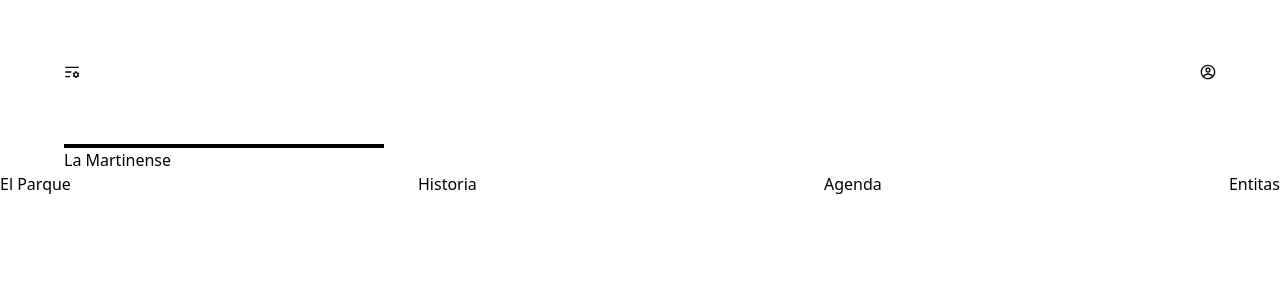
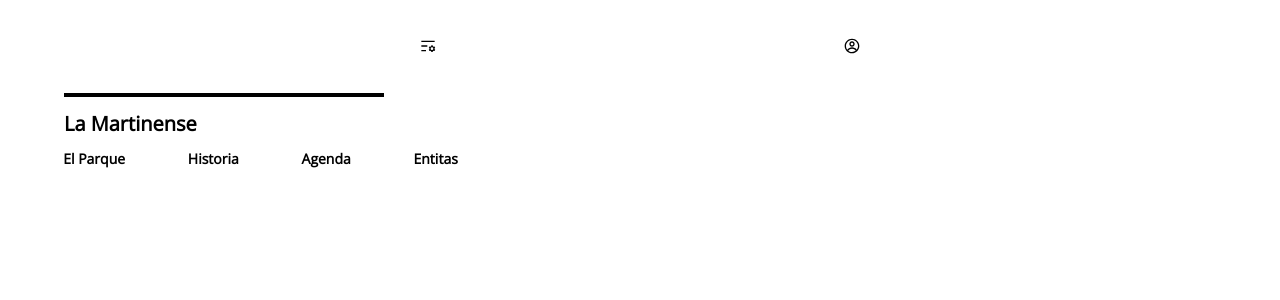
Before and after one commit to La-Martinense/App-Project, a React (Create React App) app: page / in a window 1280 px wide. Shown: the top 300 px of the page. Built offline with nearby package versions, Linux system fonts and the light colour scheme.

Commit message:
css container

```diff
--- a/src/App.css
+++ b/src/App.css
@@ -1,26 +1,56 @@
-.header{
+@import url("https://fonts.googleapis.com/css2?family=Open+Sans&display=swap");
+
+.header {
   display: flex;
   flex-direction: row;
-    justify-content: space-between;
-    margin:5% 5%;
+  justify-content: space-evenly;
+  margin: 3% 1%;
 }
-.line{
+.line {
   background-color: black;
-    width:320px;
+  width: 320px;
   height: 4px;
   margin-left: 5%;
 }
-.titlle{
-    margin-left: 5%;
+.titlle {
+  margin: 1% 5%;
+  font-family: "Open Sans";
+  font-style: normal;
+  font-weight: 700;
+  font-size: 20px;
+  line-height: 27px;
 }
-.containerSlide{
+.containerSlide {
   display: flex;
   flex-direction: row;
-    justify-content: space-between;
+  margin-left: 2%;
 }
-.containerNabvar{
-    display: flex;
-    flex-direction: row;
-    justify-content: space-between;
+.spaceMargin {
+  margin-left: 3%;
+  cursor: pointer;
+  font-family: "Open Sans";
+  font-style: normal;
+  font-weight: 700;
+  font-size: 14px;
+  line-height: 19px;
+}
 
+.spaceMargin:hover,
+.spaceMargin:focus,
+.spaceMargin:active {
+  font-size: 20px;
 }
+.spaceButton {
+  margin-left: 5%;
+  cursor: pointer;
+  font-family: "Open Sans";
+  font-style: normal;
+  font-weight: 700;
+  font-size: 14px;
+  line-height: 19px;
+}
+.spaceButton:hover,
+.spaceButton:focus,
+.spaceButton:active {
+  font-size: 20px;
+}
--- a/src/App.js
+++ b/src/App.js
@@ -25,10 +25,10 @@ function App() {
       <h1 className='titlle'>La Martinense</h1>
      </div>
      <div className='containerSlide'>
-      <button>El Parque</button>
-      <button>Historia</button>
-      <button> Agenda</button>
-      <button> Entitas</button>
+      <button className='spaceMargin'>El Parque</button>
+      <button className='spaceButton'>Historia</button>
+      <button className='spaceButton'> Agenda</button>
+      <button className='spaceButton'> Entitas</button>
      </div>
     </div>
   );
```
Lines whose indentation alone changed are shown as unchanged.
